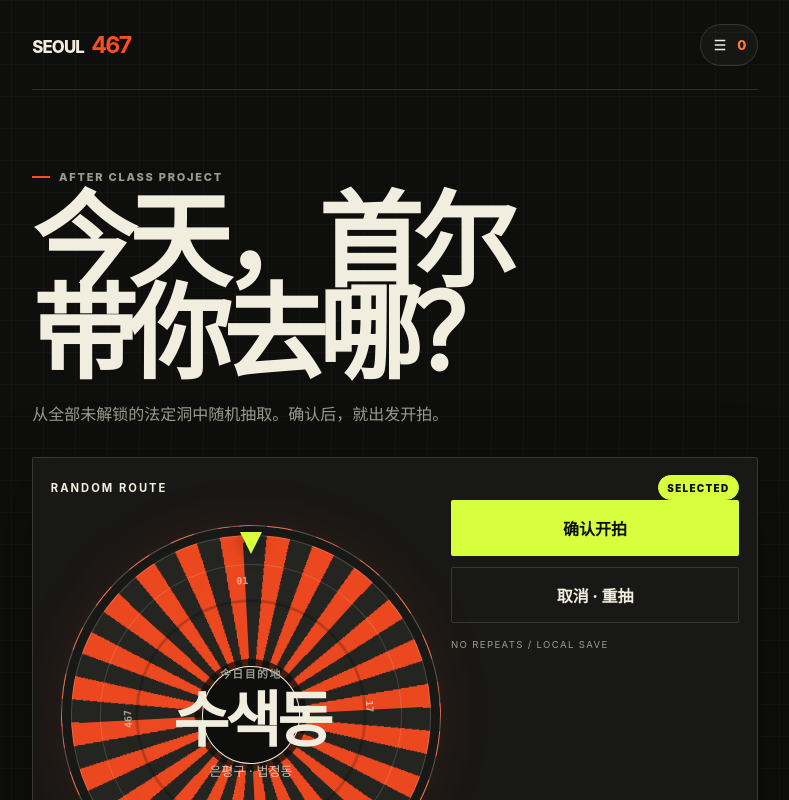
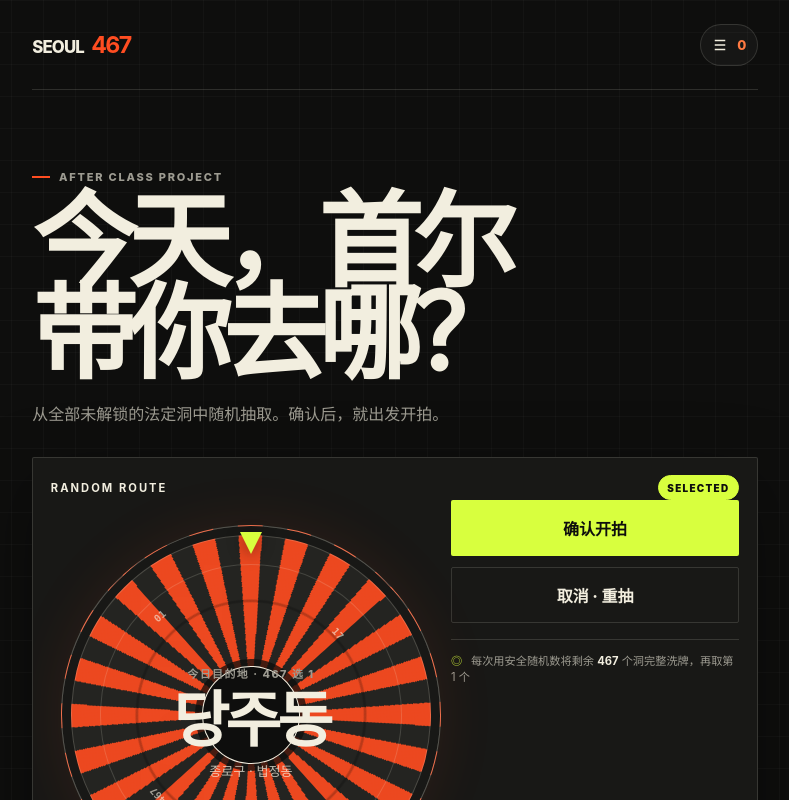
Before and after one commit to jmiochvjk-hub/seoul-427, a plain HTML site: page docs/index.html in a window 1280 px wide. Both pictures are taken after a click on the button "转动城市". Shown: the top 800 px of the page, without its empty margins (245-1034 px from the left). Drawn offline with Linux system fonts and the light colour scheme.

Commit message:
Make every reroll fully random

```diff
--- a/docs/app.js
+++ b/docs/app.js
@@ -30,6 +30,7 @@
     percentage: document.querySelector("#percentage"),
     progressBar: document.querySelector("#progress-bar"),
     headerCount: document.querySelector("#header-count"),
+    poolSize: document.querySelector("#pool-size"),
     sheet: document.querySelector("#unlocked-sheet"),
     sheetBackdrop: document.querySelector("#sheet-backdrop"),
     openList: document.querySelector("#open-list"),
@@ -49,7 +50,6 @@
   let current = null;
   let spinning = false;
   let cycleTimer = null;
-  let spinTimer = null;
   let wheelTurns = 0;
   let toastTimer = null;
   let lastFocus = null;
@@ -76,11 +76,18 @@
     return buffer[0] % length;
   }
 
-  function available(excludeId = null) {
+  function secureShuffle(items) {
+    const shuffled = [...items];
+    for (let index = shuffled.length - 1; index > 0; index -= 1) {
+      const swapIndex = secureIndex(index + 1);
+      [shuffled[index], shuffled[swapIndex]] = [shuffled[swapIndex], shuffled[index]];
+    }
+    return shuffled;
+  }
+
+  function available() {
     const unlocked = new Set(unlockedIds);
-    const pool = dongs.filter((dong) => !unlocked.has(dong.id) && dong.id !== excludeId);
-    if (!pool.length && excludeId && !unlocked.has(excludeId)) return [byId.get(excludeId)];
-    return pool;
+    return dongs.filter((dong) => !unlocked.has(dong.id));
   }
 
   function setPlace(dong, kicker = "今日目的地") {
@@ -102,13 +109,19 @@
     if (unlockedIds.length === TOTAL) elements.next.hidden = true;
   }
 
-  function startSpin(excludeId = null) {
+  function startSpin() {
     if (spinning) return;
-    const pool = available(excludeId);
+    const pool = available();
     if (!pool.length) {
       setReady();
       return;
     }
+
+    const shuffledPool = secureShuffle(pool);
+    const selected = shuffledPool[0];
+    const previewCount = Math.min(13, Math.max(0, shuffledPool.length - 1));
+    const sequence = [...shuffledPool.slice(1, previewCount + 1), selected];
+    const reducedMotion = window.matchMedia("(prefers-reduced-motion: reduce)").matches;
 
     spinning = true;
     current = null;
@@ -118,18 +131,16 @@
     elements.spin.disabled = true;
     elements.status.textContent = "DRAWING";
     elements.status.className = "status-pill is-live";
-    elements.kicker.textContent = "正在穿过首尔";
+    elements.kicker.textContent = `正在洗牌 · ${pool.length} 个候选`;
     elements.card.classList.remove("is-spinning");
     void elements.card.offsetWidth;
     elements.card.classList.add("is-spinning");
-    wheelTurns += 1420 + secureIndex(280);
+    wheelTurns += 1440 + secureIndex(720);
     elements.wheel.style.transform = `rotate(${wheelTurns}deg)`;
 
-    cycleTimer = window.setInterval(() => setPlace(pool[secureIndex(pool.length)], "正在穿过首尔"), 72);
-    spinTimer = window.setTimeout(() => {
-      window.clearInterval(cycleTimer);
-      current = pool[secureIndex(pool.length)];
-      setPlace(current);
+    function finishSpin() {
+      current = selected;
+      setPlace(current, `今日目的地 · ${pool.length} 选 1`);
       elements.card.classList.remove("is-spinning");
       elements.status.textContent = "SELECTED";
       elements.status.className = "status-pill is-live";
@@ -138,7 +149,29 @@
       elements.spin.disabled = false;
       spinning = false;
       elements.confirm.focus({ preventScroll: true });
-    }, window.matchMedia("(prefers-reduced-motion: reduce)").matches ? 120 : 1600);
+    }
+
+    if (reducedMotion) {
+      cycleTimer = window.setTimeout(finishSpin, 120);
+      return;
+    }
+
+    let step = 0;
+    function revealNext() {
+      const isFinal = step === sequence.length - 1;
+      if (isFinal) {
+        finishSpin();
+        return;
+      }
+
+      setPlace(sequence[step], `洗牌中 · ${step + 1}/${sequence.length}`);
+      const progress = step / Math.max(1, sequence.length - 1);
+      const delay = 55 + Math.round(progress * progress * 210);
+      step += 1;
+      cycleTimer = window.setTimeout(revealNext, delay);
+    }
+
+    revealNext();
   }
 
   function confirmSelection() {
@@ -159,9 +192,8 @@
   }
 
   function reroll() {
-    const previousId = current?.id || null;
     current = null;
-    startSpin(previousId);
+    startSpin();
   }
 
   function renderProgress() {
@@ -172,6 +204,7 @@
     elements.remainingCount.textContent = String(TOTAL - count);
     elements.percentage.textContent = percentage;
     elements.headerCount.textContent = String(count);
+    elements.poolSize.textContent = String(TOTAL - count);
     elements.progressBar.style.width = `${percent}%`;
     elements.sheetCount.textContent = `${count} / ${TOTAL}`;
     elements.sheetPercentage.textContent = `${percentage} COMPLETE`;
--- a/docs/index.html
+++ b/docs/index.html
@@ -70,6 +70,8 @@
               <svg aria-hidden="true" viewBox="0 0 24 24"><path d="M5 12h13M14 7l5 5-5 5" /></svg>
             </button>
           </div>
+
+          <p class="random-note"><span aria-hidden="true">◎</span> 每次用安全随机数将剩余 <strong id="pool-size">467</strong> 个洞完整洗牌，再取第 1 个</p>
         </section>
 
         <section class="progress-section" aria-labelledby="progress-heading">
--- a/docs/styles.css
+++ b/docs/styles.css
@@ -157,6 +157,17 @@ button:focus-visible, a:focus-visible { outline: 3px solid var(--acid); outline-
 .decision-actions { display: grid; grid-template-columns: 1.25fr 1fr; gap: .65rem; }
 [hidden] { display: none !important; }
 
+.random-note {
+  margin: -.1rem 1rem 1rem;
+  padding-top: .8rem;
+  border-top: 1px solid var(--line);
+  color: var(--muted);
+  font-size: .7rem;
+  line-height: 1.5;
+}
+.random-note span { color: var(--acid); margin-right: .35rem; }
+.random-note strong { color: var(--paper); }
+
 .button {
   min-height: 56px;
   border: 1px solid transparent;
@@ -250,7 +261,7 @@ body.has-overlay { overflow: hidden; }
   .pointer { top: 2rem; }
   .primary-action, .decision-actions { align-self: end; padding: 0; margin: 0 0 1rem; }
   .decision-actions { grid-template-columns: 1fr; }
-  .roulette-card::after { content: "NO REPEATS / LOCAL SAVE"; align-self: end; margin: 0 0 1rem; color: var(--muted); font-size: .6rem; letter-spacing: .14em; }
+  .random-note { align-self: end; margin: 0 0 1rem; }
   .progress-section { padding-top: 5.5rem; }
 }
 
```
